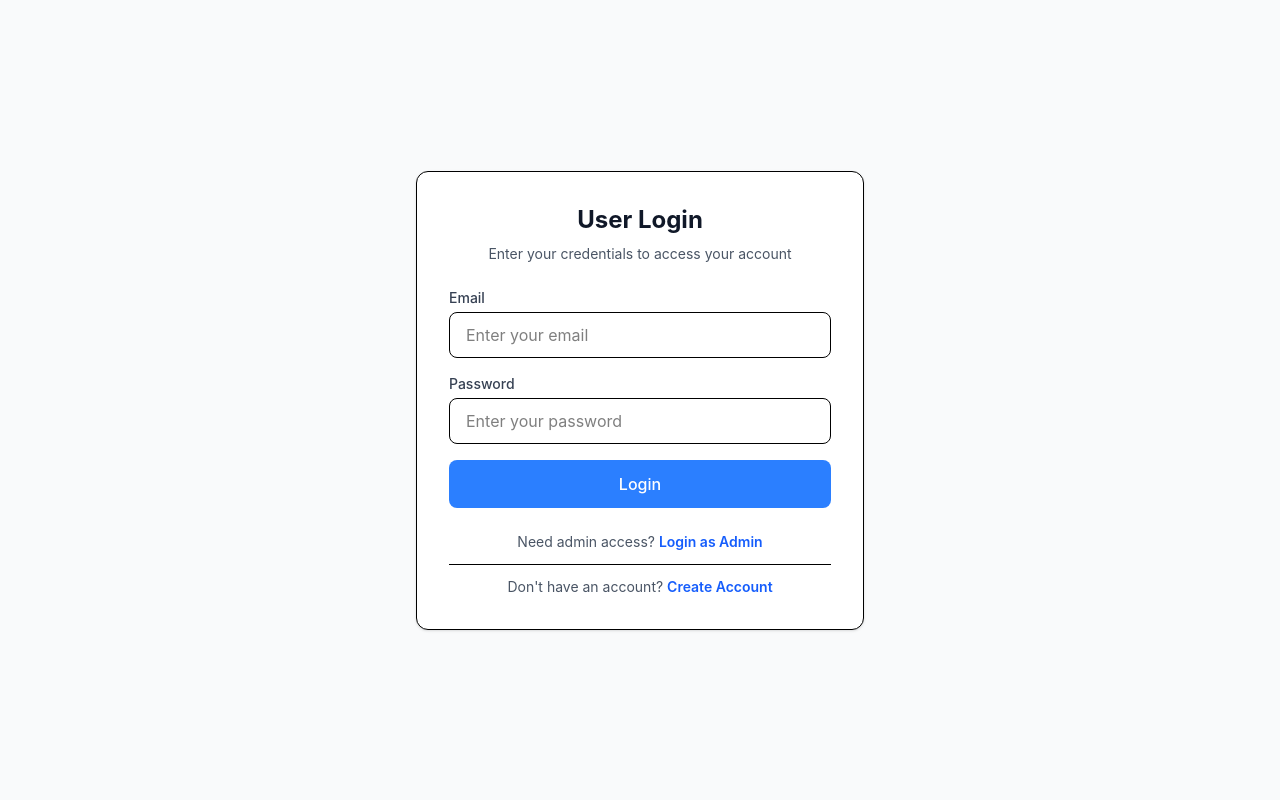
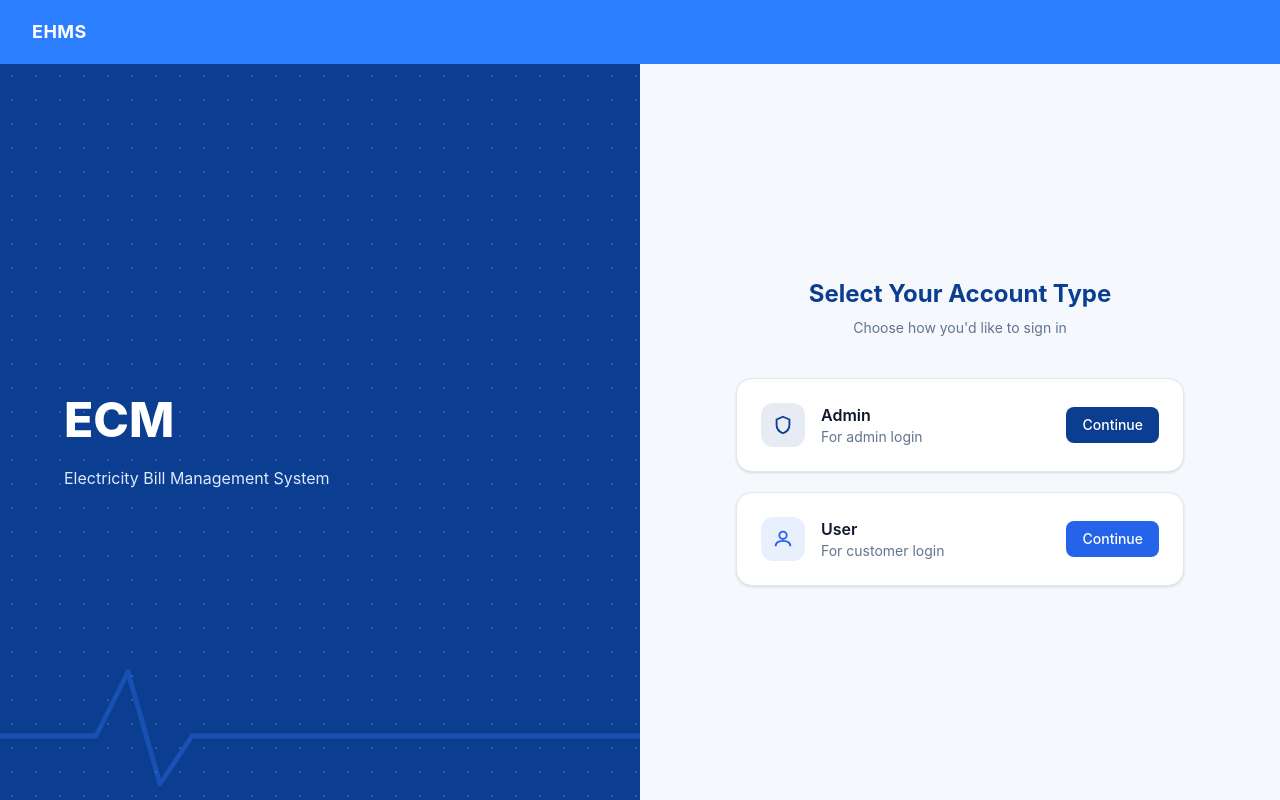
Before and after one commit to Jalaj-oss/ECM, a React (Vite) app in the folder frontend/: page / in a window 1280 px wide. Built offline with nearby package versions, Linux system fonts and the light colour scheme; no server answers.

Commit message:
revert: restore original frontend login pages layout

```diff
--- a/frontend/src/pages/AdminLogin.tsx
+++ b/frontend/src/pages/AdminLogin.tsx
@@ -1,5 +1,5 @@
+import { Link, useNavigate } from "react-router-dom";
 import { useState, type FormEvent } from "react";
-import { Link, useNavigate } from "react-router-dom";
 import API_URL from "../config/api";
 
 const AdminLogin = () => {
@@ -8,37 +8,32 @@ const AdminLogin = () => {
   const [password, setPassword] = useState("");
   const [emailError, setEmailError] = useState("");
   const [passwordError, setPasswordError] = useState("");
-  const [loading, setLoading] = useState(false);
-
-  const emailPattern = /^[^\s@]+@[^\s@]+\.[^\s@]+$/;
+  const emailpattern = /^[^\s@]+@[^\s@]+\.[^\s@]+$/;
 
   const handleSubmit = async (e: FormEvent<HTMLFormElement>) => {
     e.preventDefault();
-    setEmailError("");
-    setPasswordError("");
-
-    let hasError = false;
 
     if (!email) {
       setEmailError("Email is required");
-      hasError = true;
-    } else if (!emailPattern.test(email)) {
+    } else if (!emailpattern.test(email)) {
       setEmailError("Please enter a valid email");
-      hasError = true;
+    } else {
+      setEmailError("");
     }
 
     if (!password) {
       setPasswordError("Password is required");
-      hasError = true;
     } else if (password.length < 6) {
       setPasswordError("Password must be at least 6 characters");
-      hasError = true;
+    } else {
+      setPasswordError("");
     }
 
-    if (hasError) return;
+    if (!email || !password || !emailpattern.test(email) || password.length < 6) {
+      return;
+    }
 
     try {
-      setLoading(true);
       const response = await fetch(`${API_URL}/api/auth/login`, {
         method: "POST",
         headers: {
@@ -53,12 +48,12 @@ const AdminLogin = () => {
       const data = await response.json();
 
       if (!response.ok) {
-        alert(data.message || "Login failed");
+        alert(data.message);
         return;
       }
 
       if (data.user.role !== "admin") {
-        alert("Account type not matched! Try user login");
+        alert("Account type not matched! Try different login");
         return;
       }
 
@@ -67,24 +62,17 @@ const AdminLogin = () => {
     } catch (error) {
       console.error("Login error:", error);
       alert("Unable to connect to server");
-    } finally {
-      setLoading(false);
     }
   };
 
   return (
-    <div className="flex min-h-screen items-center justify-center bg-gray-50 p-4">
-      <div className="w-full max-w-md rounded-xl border bg-white p-8 shadow-sm">
-        <h1 className="text-2xl font-bold text-center text-gray-900">Admin Login</h1>
-        <p className="mt-2 text-center text-sm text-gray-600">
-          Enter admin credentials to access panel
-        </p>
-
-        <form onSubmit={handleSubmit} className="mt-6 space-y-4">
+    <div className="flex min-h-screen items-center justify-center bg-gray-50">
+      <div className="w-96 rounded-xl border bg-white p-8 shadow">
+        <h1 className="text-2xl font-bold text-center">Admin Login</h1>
+        <p className="mt-2 text-center text-gray-600">For Admin access</p>
+        <form onSubmit={handleSubmit} className="mt-6">
           <div>
-            <label className="block text-sm font-medium text-gray-700">
-              Email
-            </label>
+            <label className="block text-sm font-medium">Email:</label>
             <input
               type="email"
               value={email}
@@ -92,18 +80,16 @@ const AdminLogin = () => {
                 setEmail(e.target.value);
                 setEmailError("");
               }}
-              placeholder="Enter admin email"
-              className="mt-1 w-full rounded-lg border px-4 py-2.5 outline-none focus:border-blue-500"
+              placeholder="Enter Email"
+              className="mt-2 w-full rounded-lg border p-2"
             />
             {emailError && (
               <p className="mt-1 text-sm text-red-500">{emailError}</p>
             )}
           </div>
 
-          <div>
-            <label className="block text-sm font-medium text-gray-700">
-              Password
-            </label>
+          <div className="mt-6">
+            <label className="block text-sm font-medium">Password:</label>
             <input
               type="password"
               value={password}
@@ -111,8 +97,8 @@ const AdminLogin = () => {
                 setPassword(e.target.value);
                 setPasswordError("");
               }}
-              placeholder="Enter admin password"
-              className="mt-1 w-full rounded-lg border px-4 py-2.5 outline-none focus:border-blue-500"
+              placeholder="Enter Password"
+              className="mt-2 w-full rounded-lg border p-2"
             />
             {passwordError && (
               <p className="mt-1 text-sm text-red-500">{passwordError}</p>
@@ -121,22 +107,15 @@ const AdminLogin = () => {
 
           <button
             type="submit"
-            disabled={loading}
-            className="w-full rounded-lg bg-blue-500 py-3 font-medium text-white hover:bg-blue-600 transition disabled:opacity-50"
+            className="mt-6 w-full rounded-lg bg-blue-500 py-2 text-white hover:bg-blue-600"
           >
-            {loading ? "Logging in..." : "Login"}
+            Login
           </button>
+
+          <Link to="/" className="mt-4 inline-block text-sm text-blue-600 hover:underline">
+            ← Back to account type selection
+          </Link>
         </form>
-
-        <div className="mt-6 text-center text-sm">
-          <span className="text-gray-600">Looking for customer login? </span>
-          <Link
-            to="/user/login"
-            className="font-semibold text-blue-600 hover:underline"
-          >
-            Login as User
-          </Link>
-        </div>
       </div>
     </div>
   );
--- a/frontend/src/pages/Login.tsx
+++ b/frontend/src/pages/Login.tsx
@@ -1,7 +1,137 @@
-import UserLogin from "./UserLogin";
+import { Link } from "react-router-dom";
 
 const Login = () => {
-  return <UserLogin />;
+  return (
+    <div className="min-h-screen bg-white">
+      {/* Navbar — flexbox/classes untouched, only added a wordmark inside */}
+      <nav className="flex h-16 items-center justify-between bg-blue-500 px-8 text-white">
+        <span className="text-lg font-bold tracking-wide">EHMS</span>
+      </nav>
+
+      {/* Two-side split login layout */}
+      <div className="flex min-h-[calc(100vh-4rem)] flex-col md:flex-row">
+        {/* Left: brand panel */}
+        <div className="relative flex flex-col justify-center overflow-hidden bg-[#0B3D91] px-8 py-16 text-white md:w-1/2 md:px-16">
+          {/* dot-grid texture */}
+          <div
+            className="pointer-events-none absolute inset-0 opacity-[0.15]"
+            style={{
+              backgroundImage:
+                "radial-gradient(circle, #ffffff 1px, transparent 1px)",
+              backgroundSize: "24px 24px",
+            }}
+          />
+
+          {/* signature pulse-line motif */}
+          <style>{`
+            @keyframes pulse-dash {
+              0% { stroke-dashoffset: 500; }
+              60% { stroke-dashoffset: 0; }
+              100% { stroke-dashoffset: -500; }
+            }
+          `}</style>
+          <svg
+            className="pointer-events-none absolute bottom-0 left-0 w-full text-[#2E6BE6]/40"
+            viewBox="0 0 400 100"
+            preserveAspectRatio="none"
+            fill="none"
+          >
+            <path
+              d="M0 60 L60 60 L80 20 L100 90 L120 60 L400 60"
+              stroke="currentColor"
+              strokeWidth="3"
+              strokeLinecap="round"
+              strokeLinejoin="round"
+              style={{ strokeDasharray: 500, strokeDashoffset: 500 }}
+              className="motion-safe:animate-[pulse-dash_3.5s_ease-in-out_infinite] motion-reduce:animate-none"
+            />
+          </svg>
+
+          <div className="relative z-10 max-w-md">
+            <h1 className="mt-4 text-7xl font-extrabold justify-center leading-tight md:text-5xl">
+              ECM
+            </h1>
+            <p className="mt-4 text-base text-blue-100">
+              Electricity Bill Management System
+            </p>
+          </div>
+        </div>
+
+        {/* Right: account selection panel */}
+        <div className="flex flex-1 flex-col items-center justify-center bg-[#F5F8FC] px-8 py-16">
+          <div className="w-full max-w-md">
+            <h2 className="text-center text-2xl font-bold text-[#0B3D91]">
+              Select Your Account Type
+            </h2>
+            <p className="mt-2 text-center text-sm text-slate-500">
+              Choose how you'd like to sign in
+            </p>
+
+            <div className="mt-10 space-y-5">
+              {/* Admin */}
+              <div className="group flex items-center justify-between rounded-2xl border border-slate-200 bg-white p-6 shadow-sm transition hover:-translate-y-0.5 hover:shadow-md">
+                <div className="flex items-center gap-4">
+                  <span className="flex h-11 w-11 items-center justify-center rounded-xl bg-[#0B3D91]/10 text-[#0B3D91]">
+                    <svg
+                      width="22"
+                      height="22"
+                      viewBox="0 0 24 24"
+                      fill="none"
+                      stroke="currentColor"
+                      strokeWidth="2"
+                    >
+                      <path d="M12 3l7 3v6c0 4.5-3 7.5-7 9-4-1.5-7-4.5-7-9V6l7-3z" />
+                    </svg>
+                  </span>
+                  <div>
+                    <h3 className="font-semibold text-slate-900">Admin</h3>
+                    <p className="text-sm text-slate-500">For admin login</p>
+                  </div>
+                </div>
+                <Link
+                  to="/admin/login"
+                  className="rounded-lg bg-[#0B3D91] px-4 py-2 text-sm font-medium text-white transition group-hover:bg-[#0a3480]"
+                >
+                  Continue
+                </Link>
+              </div>
+
+              {/* User */}
+              <div className="group flex items-center justify-between rounded-2xl border border-slate-200 bg-white p-6 shadow-sm transition hover:-translate-y-0.5 hover:shadow-md">
+                <div className="flex items-center gap-4">
+                  <span className="flex h-11 w-11 items-center justify-center rounded-xl bg-[#2563EB]/10 text-[#2563EB]">
+                    <svg
+                      width="22"
+                      height="22"
+                      viewBox="0 0 24 24"
+                      fill="none"
+                      stroke="currentColor"
+                      strokeWidth="2"
+                    >
+                      <circle cx="12" cy="8" r="4" />
+                      <path d="M4 20c0-4 3.5-6 8-6s8 2 8 6" />
+                    </svg>
+                  </span>
+                  <div>
+                    <h3 className="font-semibold text-slate-900">User</h3>
+                    <p className="text-sm text-slate-500">
+                      For customer login
+                    </p>
+                  </div>
+                </div>
+                <Link
+                  to="/user/login"
+                  className="rounded-lg bg-[#2563EB] px-4 py-2 text-sm font-medium text-white transition group-hover:bg-[#1d4ed8]"
+                >
+                  Continue
+                </Link>
+              </div>
+            </div>
+          </div>
+        </div>
+      </div>
+    </div>
+  );
 };
 
 export default Login;
--- a/frontend/src/pages/UserLogin.tsx
+++ b/frontend/src/pages/UserLogin.tsx
@@ -1,44 +1,39 @@
+import { Link, useNavigate } from "react-router-dom";
 import { useState, type FormEvent } from "react";
-import { Link, useNavigate } from "react-router-dom";
 import API_URL from "../config/api";
 
 const UserLogin = () => {
-  const navigate = useNavigate();
   const [email, setEmail] = useState("");
   const [password, setPassword] = useState("");
   const [emailError, setEmailError] = useState("");
   const [passwordError, setPasswordError] = useState("");
-  const [loading, setLoading] = useState(false);
-
   const emailPattern = /^[^\s@]+@[^\s@]+\.[^\s@]+$/;
+  const navigate = useNavigate();
 
   const handleSubmit = async (e: FormEvent<HTMLFormElement>) => {
     e.preventDefault();
-    setEmailError("");
-    setPasswordError("");
-
-    let hasError = false;
 
     if (!email) {
       setEmailError("Email is required");
-      hasError = true;
     } else if (!emailPattern.test(email)) {
       setEmailError("Please enter a valid email");
-      hasError = true;
+    } else {
+      setEmailError("");
     }
 
     if (!password) {
       setPasswordError("Password is required");
-      hasError = true;
     } else if (password.length < 6) {
-      setPasswordError("Must be equal to or greater than 6 characters");
-      hasError = true;
+      setPasswordError("Must be equal to or greater than 6 digits");
+    } else {
+      setPasswordError("");
     }
 
-    if (hasError) return;
+    if (!email || !password || !emailPattern.test(email) || password.length < 6) {
+      return;
+    }
 
     try {
-      setLoading(true);
       const response = await fetch(`${API_URL}/api/auth/login`, {
         method: "POST",
         headers: {
@@ -53,12 +48,12 @@ const UserLogin = () => {
       const data = await response.json();
 
       if (!response.ok) {
-        alert(data.message || "Login failed");
+        alert(data.message);
         return;
       }
 
       if (data.user.role !== "user") {
-        alert("This account does not have user access. Please use Admin Login.");
+        alert("This account does not have user access");
         return;
       }
 
@@ -67,24 +62,17 @@ const UserLogin = () => {
     } catch (error) {
       console.error("Login error:", error);
       alert("Unable to connect to server");
-    } finally {
-      setLoading(false);
     }
   };
 
   return (
-    <div className="flex min-h-screen items-center justify-center bg-gray-50 p-4">
-      <div className="w-full max-w-md rounded-xl border bg-white p-8 shadow-sm">
-        <h1 className="text-2xl font-bold text-center text-gray-900">User Login</h1>
-        <p className="mt-2 text-center text-sm text-gray-600">
-          Enter your credentials to access your account
-        </p>
-
-        <form onSubmit={handleSubmit} className="mt-6 space-y-4">
+    <div className="flex min-h-screen items-center justify-center bg-gray-50">
+      <div className="w-96 rounded-xl border bg-white p-8 shadow">
+        <h1 className="text-2xl font-bold text-center">User Login</h1>
+        <p className="mt-2 text-center text-gray-600">For User access</p>
+        <form onSubmit={handleSubmit} className="mt-6">
           <div>
-            <label className="block text-sm font-medium text-gray-700">
-              Email
-            </label>
+            <label className="block text-sm font-medium">Email:</label>
             <input
               type="email"
               value={email}
@@ -92,18 +80,16 @@ const UserLogin = () => {
                 setEmail(e.target.value);
                 setEmailError("");
               }}
-              placeholder="Enter your email"
-              className="mt-1 w-full rounded-lg border px-4 py-2.5 outline-none focus:border-blue-500"
+              placeholder="Enter Email"
+              className="mt-2 w-full rounded-lg border p-2"
             />
             {emailError && (
               <p className="mt-1 text-sm text-red-500">{emailError}</p>
             )}
           </div>
 
-          <div>
-            <label className="block text-sm font-medium text-gray-700">
-              Password
-            </label>
+          <div className="mt-6">
+            <label className="block text-sm font-medium">Password:</label>
             <input
               type="password"
               value={password}
@@ -111,8 +97,8 @@ const UserLogin = () => {
                 setPassword(e.target.value);
                 setPasswordError("");
               }}
-              placeholder="Enter your password"
-              className="mt-1 w-full rounded-lg border px-4 py-2.5 outline-none focus:border-blue-500"
+              placeholder="Enter Password"
+              className="mt-2 w-full rounded-lg border p-2"
             />
             {passwordError && (
               <p className="mt-1 text-sm text-red-500">{passwordError}</p>
@@ -121,34 +107,25 @@ const UserLogin = () => {
 
           <button
             type="submit"
-            disabled={loading}
-            className="w-full rounded-lg bg-blue-500 py-3 font-medium text-white hover:bg-blue-600 transition disabled:opacity-50"
+            className="mt-6 w-full rounded-lg bg-blue-500 py-2 text-white hover:bg-blue-600"
           >
-            {loading ? "Logging in..." : "Login"}
+            Login
           </button>
+
+          <Link to="/" className="mt-4 inline-block text-sm text-blue-600 hover:underline">
+            ← Back to account type selection
+          </Link>
         </form>
 
-        <div className="mt-6 space-y-3 text-center text-sm">
-          <div>
-            <span className="text-gray-600">Need admin access? </span>
-            <Link
-              to="/admin/login"
-              className="font-semibold text-blue-600 hover:underline"
-            >
-              Login as Admin
-            </Link>
-          </div>
-
-          <div className="border-t pt-3">
-            <span className="text-gray-600">Don't have an account? </span>
+        <div className="mt-6 text-center">
+          <p className="text-gray-600">Don't have an account?</p>
           <button
             type="button"
             onClick={() => navigate("/user/register")}
-              className="font-semibold text-blue-600 hover:underline"
+            className="mt-2 text-blue-600 hover:underline font-medium"
           >
             Create Account
           </button>
-          </div>
         </div>
       </div>
     </div>
```
Lines whose indentation alone changed are shown as unchanged.
